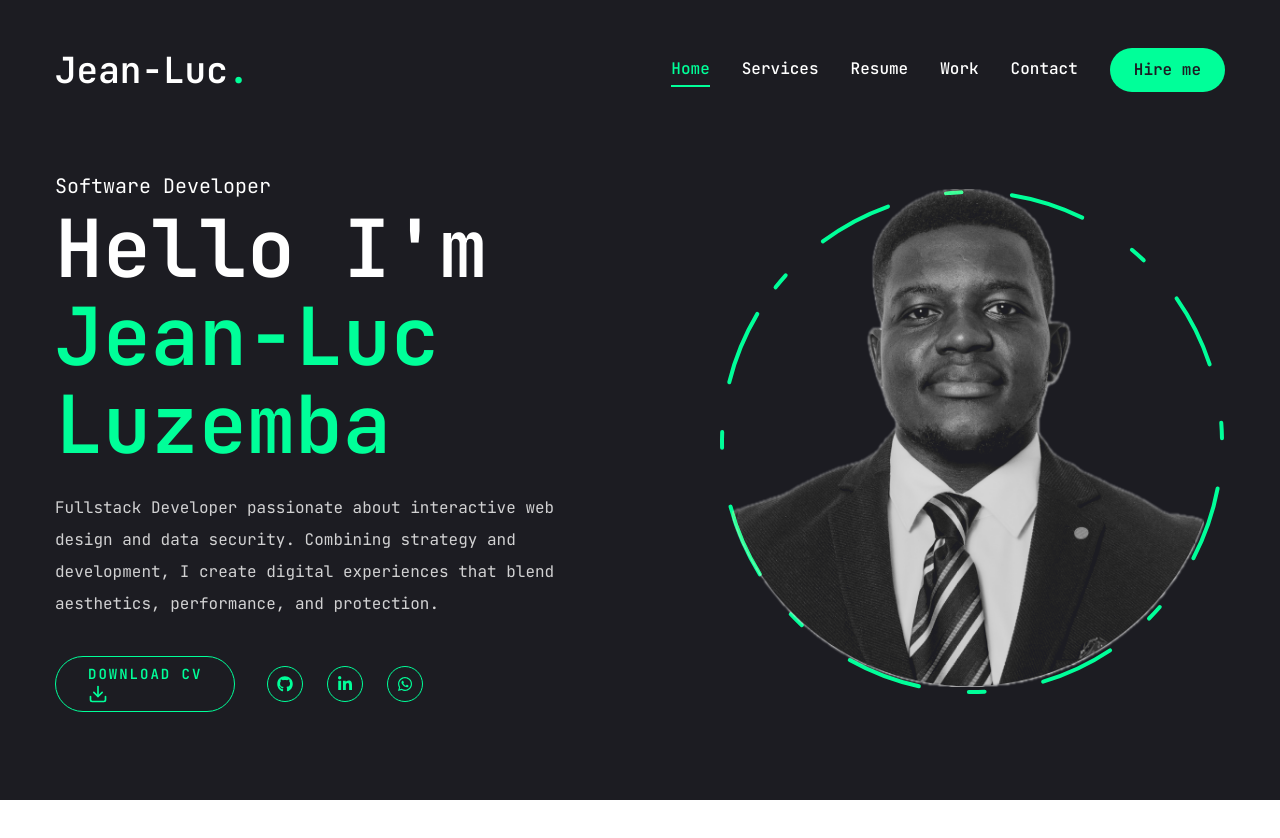
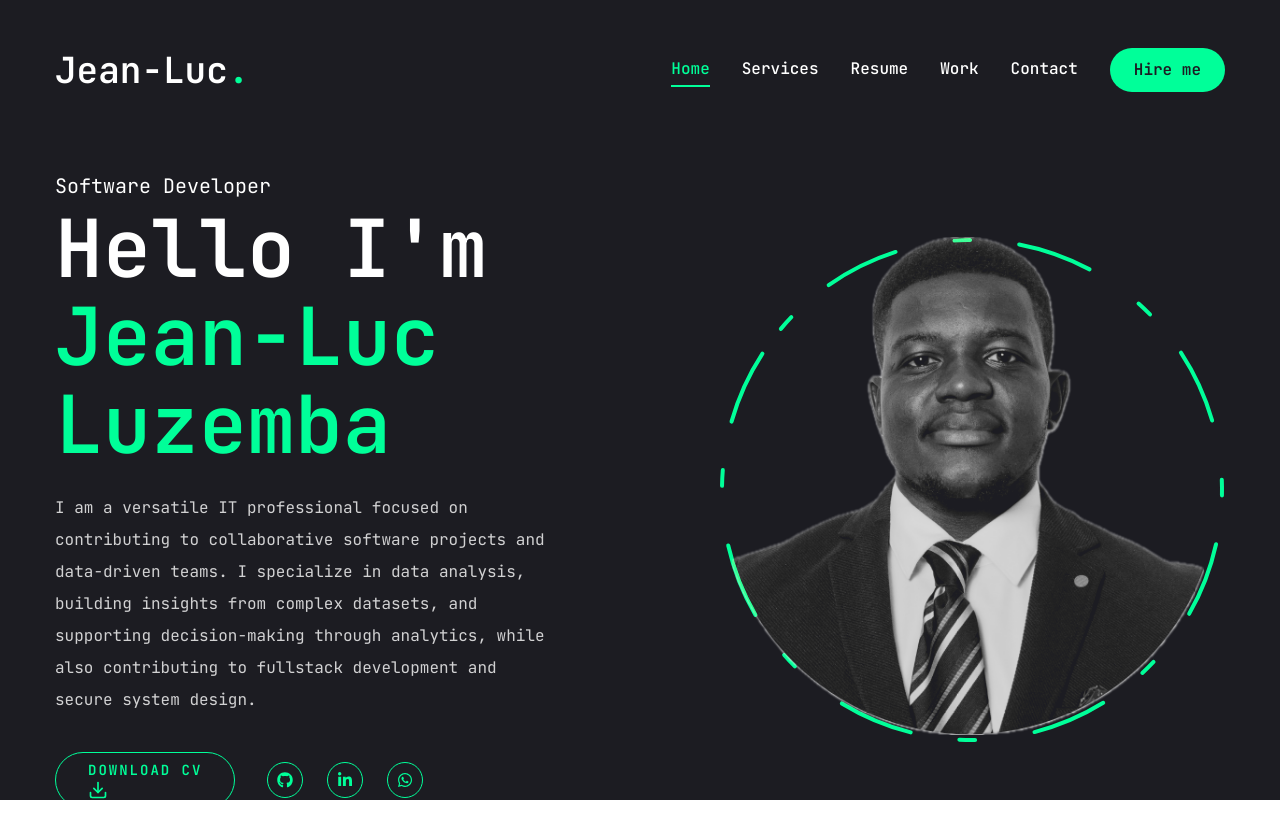
Before and after one commit to DearJohnLuke/portfolio1.1, a Next.js app: page / in a window 1280 px wide. Shown: the top 838 px of the page. Built offline with nearby package versions, Linux system fonts and the light colour scheme.

Commit message:
Revise personal introduction in page.jsx
Updated professional description to emphasize versatility in IT and data analysis.

```diff
--- a/app/page.jsx
+++ b/app/page.jsx
@@ -18,7 +18,7 @@ const Home = () => {
               Hello I'm <br /> <span className="text-accent">Jean-Luc Luzemba</span>
             </h1>
             <p className="max-w-[500px] mb-9 text-white/80">
-            Fullstack Developer passionate about interactive web design and data security. Combining strategy and development, I create digital experiences that blend aesthetics, performance, and protection.
+I am a versatile IT professional focused on contributing to collaborative software projects and data-driven teams. I specialize in data analysis, building insights from complex datasets, and supporting decision-making through analytics, while also contributing to fullstack development and secure system design.
             </p>
             {/* btn and socials */}
             <div className="flex flex-col xl:flex-row items-center gap-8">
```
